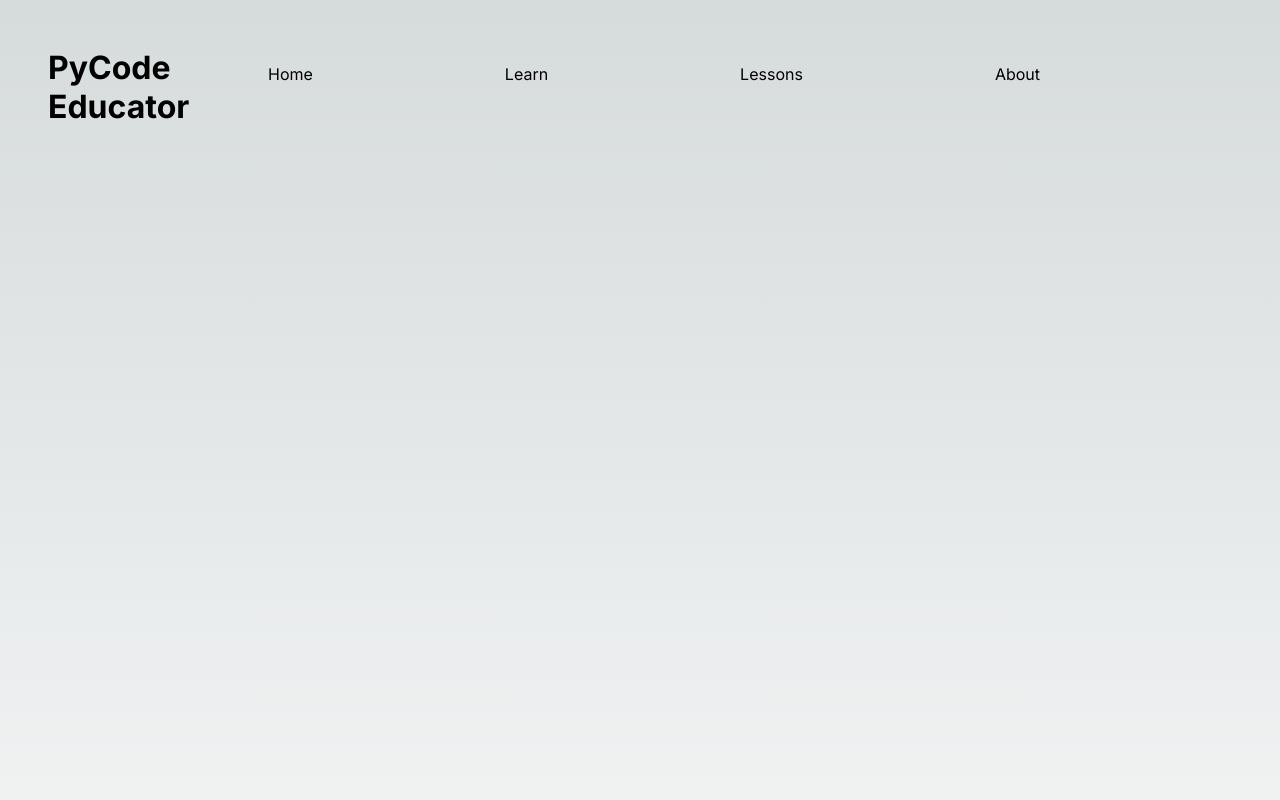
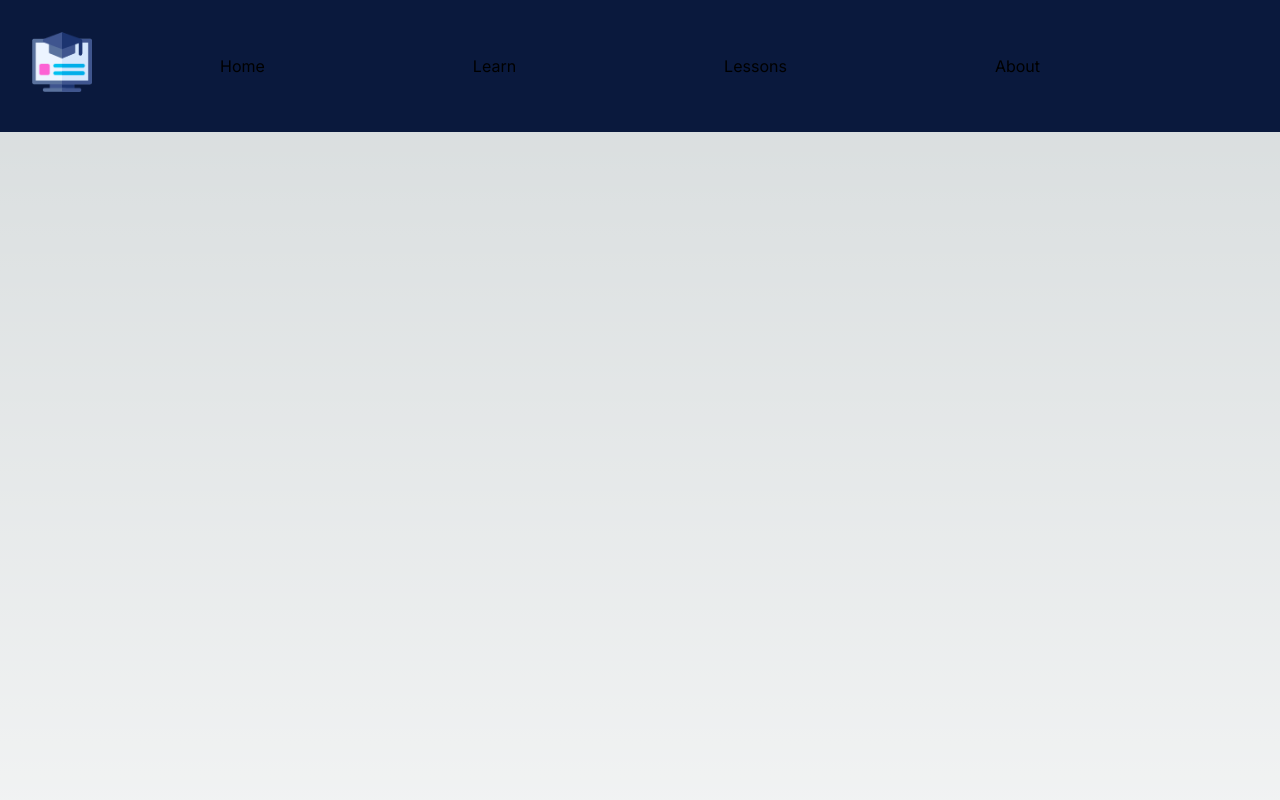
Before and after one commit to eglenn-dev/cse310-team-project, a Next.js app: page / in a window 1280 px wide. Shown: the top 800 px of the page. Built offline with nearby package versions, Linux system fonts and the light colour scheme.

Commit message:
Modified Header image, and changed header size and color

```diff
--- a/app/components/navbar.module.css
+++ b/app/components/navbar.module.css
@@ -2,7 +2,7 @@
     display: flex;
     flex-direction: row;
     justify-content: space-between;
-    padding: 3rem;
+    padding: 2rem;
     min-height: 2vh;
 }
 
@@ -13,7 +13,11 @@
     justify-content: space-around;
 }
 
+.header {
+    background-color: #0a193d;
+}
+
 .headitem {
-    margin-right: 12rem;
-    margin-top: 1rem;
+    margin-right: 13rem;
+    margin-top: 1.5rem;
 }
--- a/app/components/navbar.tsx
+++ b/app/components/navbar.tsx
@@ -1,11 +1,17 @@
 import Link from 'next/link';
 import styles from "./navbar.module.css";
+import Image from 'next/image';
 
 export default function NavBar() {
     return (
-      <div>
+      <div className={styles.header}>
         <main className={styles.main}>
-          <h1>PyCode Educator</h1>
+          <h1><Image
+            src='/header-icon.png'
+            height={60}
+            width={60}
+            alt='Pycode Educator Logo'
+          /></h1>
             <div>
               <ul>
                 <div className={styles.head}>
```
Also changed, not shown: public/header-icon.png.
